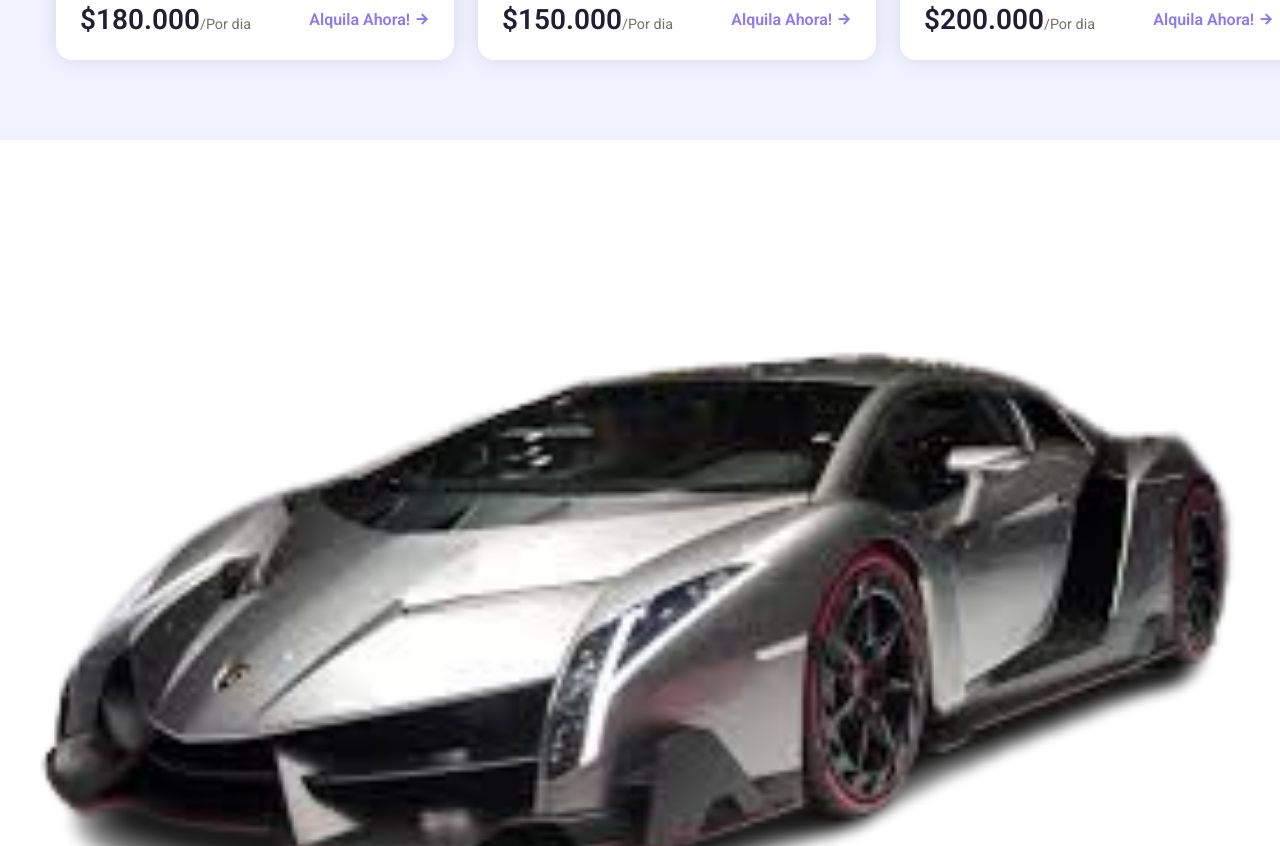
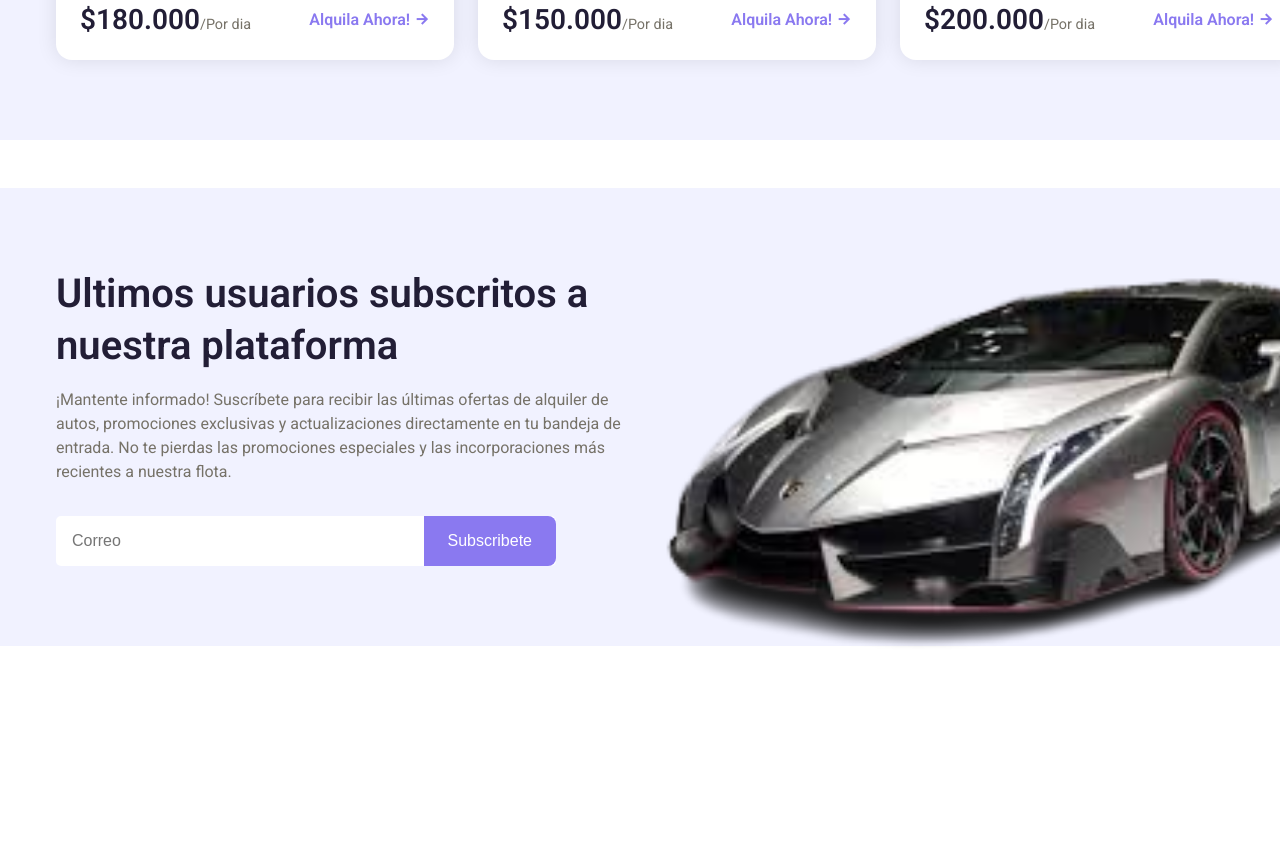
Before and after one commit to Stv2202/Proyecto_Final, a plain HTML site: page index.html in a window 1280 px wide. Shown: the part 2539-3385 px from the top of the page. After the commit the page ends 3233 px from the top, so only its background shows below. Drawn offline with nearby package versions, Linux system fonts and the light colour scheme.

Commit message:
Correcciones estilos y html

```diff
--- a/index.html
+++ b/index.html
@@ -657,7 +657,7 @@
       <div class="subscribe_image">
         <img src="assets/subscribe.png" alt="subscribe">
       </div>
-      <div class="subcribe_content">
+      <div class="subscribe_content">
         <h2 class="section_header">
           Ultimos usuarios subscritos a nuestra plataforma
         </h2>
--- a/style.css
+++ b/style.css
@@ -417,7 +417,7 @@ nav {
   color: var(--primary-color-dark);
 }
 
-.subcribe_container {
+.subscribe_container {
   position: relative;
   isolation: isolate;
   display: grid;
@@ -425,8 +425,8 @@ nav {
   background-color: var(--extra-light);
 }
 
-.subcribe_container::before,
-.subcribe_container::after {
+.subscribe_container::before,
+.subscribe_container::after {
   position: absolute;
   content: "";
   width: 100%;
@@ -437,17 +437,17 @@ nav {
   z-index: -1;
 }
 
-.subcribe_container::after {
+.subscribe_container::after {
   top: unset;
   bottom: 0;
 }
 
-.subcribe_content {
+.subscribe_content {
   padding-block: 2rem 8rem;
   padding-inline: 1rem;
 }
 
-.subcribe_content form {
+.subscribe_content form {
   margin-top: 2rem;
   margin-inline: auto;
   width: 100%;
@@ -458,7 +458,7 @@ nav {
   border-radius: 5px;
 }
 
-.subcribe_content input {
+.subscribe_content input {
   width: 100%;
   outline: none;
   border: none;
@@ -468,7 +468,7 @@ nav {
   background-color: transparent;
 }
 
-.subcribe_content .btn {
+.subscribe_content .btn {
   padding-block: 1rem;
   border-top-left-radius: 0;
   border-bottom-left-radius: 0;
@@ -633,14 +633,14 @@ nav {
       minmax(0, 1fr);
   }
 
-  .subdcribe_image {
+  .subscribe_image {
     position: relative;
     isolation: isolate;
     grid-area: 1/3/2/5;
     height: 100%;
   }
 
-  .subdcribe_image img {
+  .subscribe_image img {
     position: absolute;
     top: 50%;
     left: 0;
@@ -649,7 +649,7 @@ nav {
     height: 100%;
   }
 
-  .subcribe_content {
+  .subscribe_content {
     padding-block: 8rem;
     grid-area: 1/2/2/3;
   }
```
